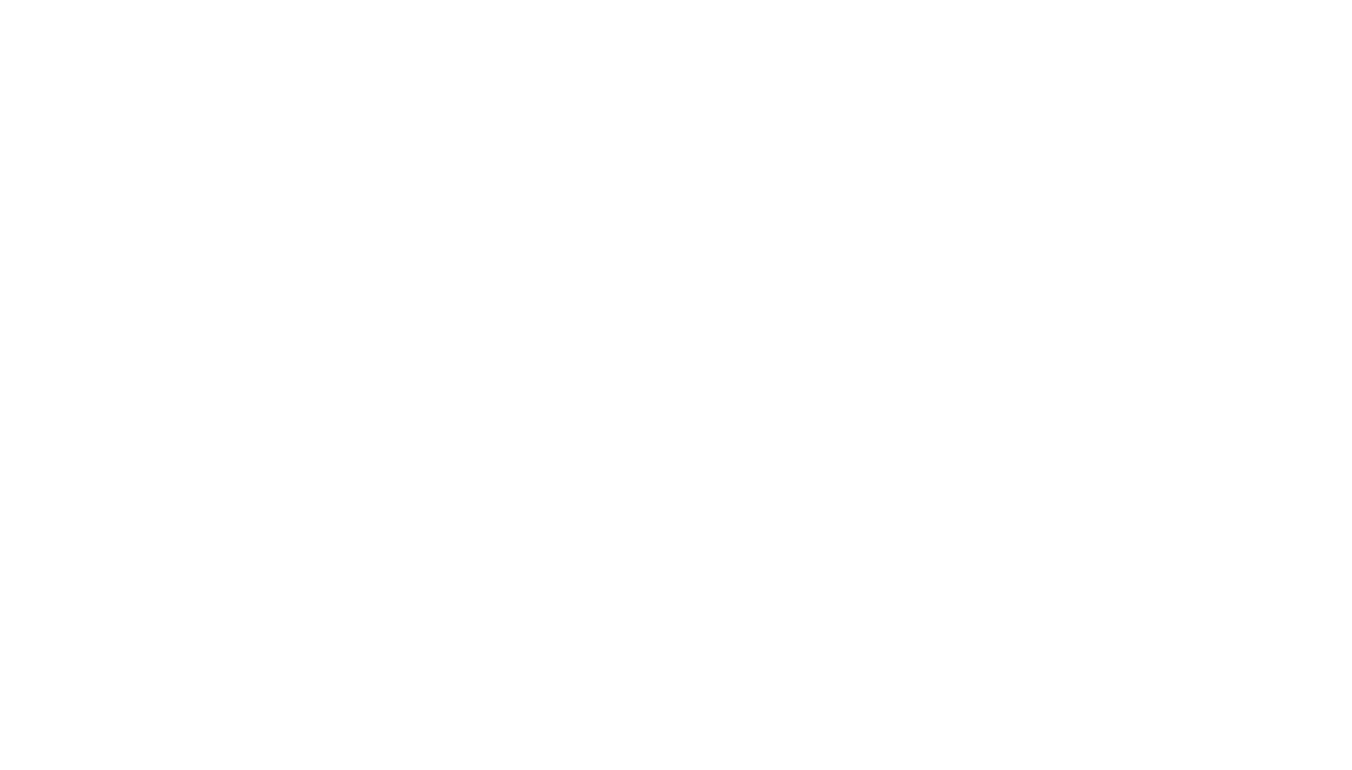
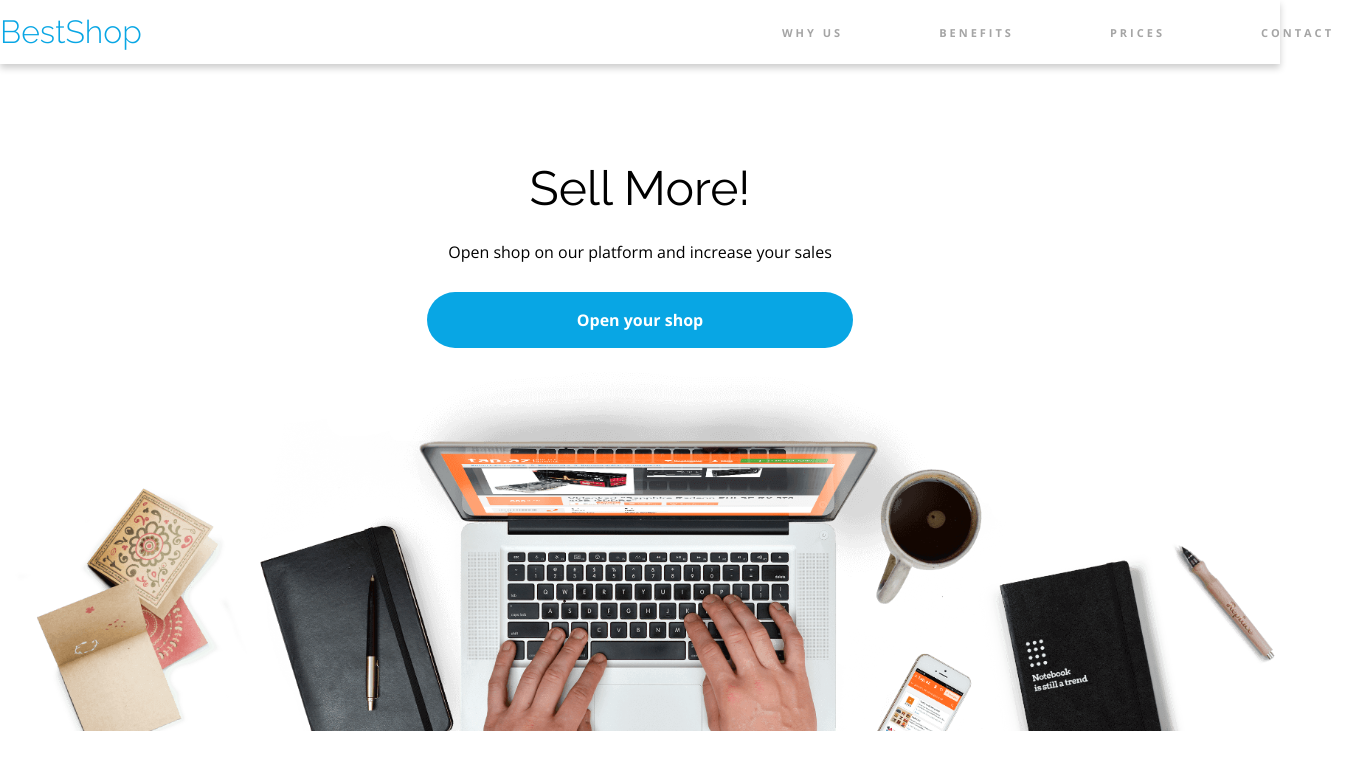
Before and after one commit to MartynaSolt/BestShop, a plain HTML site: page index.html in a window 1280 px wide. Shown: the whole page, 1352 px wide, since content can reach past the window. Drawn offline with nearby package versions, Linux system fonts and the light colour scheme.

Commit message:
nawigacja i header

```diff
--- a/css/style.css
+++ b/css/style.css
@@ -0,0 +1,124 @@
+:root {
+    --color-primary: #08A6E4;
+    --color-primary-shadow: rgba(7, 172, 230, .16);
+    --color-redish: #FB3B64;
+    --color-green: #55DFB4;
+    --color-black: #000000;
+    --color-white: #ffffff;
+    --color-grey: #A5A5A5;
+    --color-light-grey: #F7F7F7;
+    --button-radius: 35px;
+    --font-raleway: "Raleway", sans-serif;
+    --font-open-sans: "Open Sans", sans-serif;
+}
+
+* {
+    box-sizing: border-box;
+}
+
+/*Header*/
+
+.header {
+    width: 100vw;
+    height: 4rem;
+    box-shadow: 0 4px 7px rgba(0,0,0,.2);
+}
+
+.container {
+    width: 1352px;
+    margin: 0 auto;
+}
+
+.header__container {
+    display: flex;
+    justify-content: space-between;
+    align-items: center;
+    height: 100%;
+}
+
+.logo {
+    font-family: var(--font-raleway);
+    text-decoration: none;
+    font-size: 2rem;
+    font-weight: 300;
+    color: var(--color-primary);
+}
+
+.header__nav {
+    display: flex;
+}
+
+.nav__element {
+    padding: 0 30px;
+}
+
+.nav__element:last-child {
+    padding-right: 0;
+}
+
+.nav__link {
+    text-transform: uppercase;
+    text-decoration: none;
+    font-family: var(--font-open-sans);
+    color: var(--color-grey);
+    font-size: 0.6875rem;
+    font-weight: bold;
+    padding: 28px 18px 22px;
+    letter-spacing: 0.1875rem;
+    border-bottom: 4px solid transparent;
+}
+
+.nav__link:hover {
+    color: var(--color-black);
+    border-color: var(--color-primary);
+}
+
+/*Opening section*/
+
+.opening {
+    display: flex;
+    flex-direction: column;
+    justify-content: center;
+}
+
+.opening__content {
+    text-align: center;
+    margin-top: 100px;
+}
+
+.opening__header {
+    font-family: var(--font-raleway);
+    font-size: 3rem;
+    font-weight: 400;
+    color: var(--color-black);
+}
+
+.opening__text {
+    font-family: var(--font-open-sans);
+    font-size: 1rem;
+    font-weight: 400;
+    color: var(--color-black);
+    margin: 2rem 0;
+}
+
+.btn {
+    color: var(--color-white);
+    font-family: var(--font-open-sans);
+    font-weight: bold;
+    display: inline-block;
+    padding: 15px 50px;
+    border-radius: var(--button-radius);
+    border: none;
+}
+
+.btn__opening {
+    background-color: var(--color-primary);
+    text-decoration: none;
+    font-size: 1rem;
+    padding: 20px 150px;
+}
+
+.opening__image {
+    width: 100%;
+    height: auto;
+}
--- a/index.html
+++ b/index.html
@@ -12,5 +12,33 @@
 </head>
 <body>
 
+    <header class="header">
+        <div class="header__container container">
+            <a href="#" class="logo">BestShop</a>
+            <nav>
+                <ul class="header__nav">
+                    <li class="nav__element"><a href="#" class="nav__link">Why us</a></li>
+                    <li class="nav__element"><a href="#" class="nav__link">Benefits</a></li>
+                    <li class="nav__element"><a href="#" class="nav__link">Prices</a></li>
+                    <li class="nav__element"><a href="#" class="nav__link">Contact</a></li>
+                </ul>
+            </nav>
+        </div>
+    </header>
+
+    <main>
+        <section class="opening">
+            <div class="opening__content">
+                <h1 class="opening__header">Sell More!</h1>
+                <p class="opening__text">Open shop on our platform and increase your sales</p>
+                <a href="#" class="btn btn__opening">Open your shop</a>
+            </div>
+            <img src="assets/Background.png" alt="tło" class="opening__image">
+        </section>
+
+        <section class="statistics">
+
+        </section>
+    </main>
 </body>
 </html>
```
